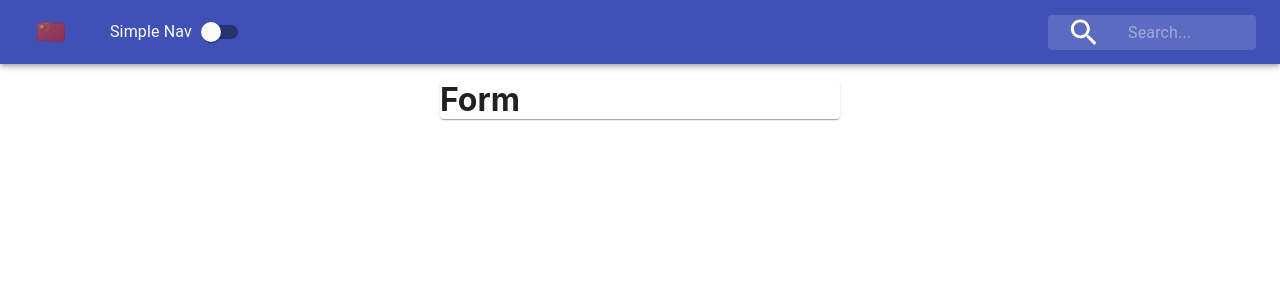
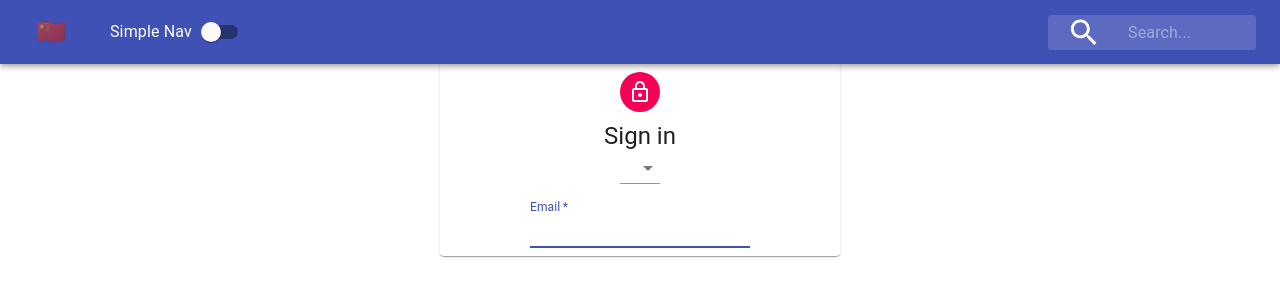
Before and after one commit to Kennethz374/NavBarWithContextNReducer, a React (Create React App) app in the folder navbar_with_context_and_reducer_hook/: page / in a window 1280 px wide. Shown: the top 300 px of the page. Built offline with nearby package versions, Linux system fonts and the light colour scheme; the HTML template or start-up script is replaced by a standard one.

Commit message:
add a simple login form

```diff
--- a/navbar_with_context_and_reducer_hook/src/Styles/FormStyles.js
+++ b/navbar_with_context_and_reducer_hook/src/Styles/FormStyles.js
@@ -5,12 +5,22 @@ const useStyles = makeStyles(theme => ({
     display: "block",
     marginLeft: theme.spacing.unit * 3,
     marginRight: theme.spacing.unit * 3,
-    marginTop: theme.spacing.unit * 10,
     [theme.breakpoints.up("sm")]: {
       width: 400,
       marginLeft: "auto",
       marginRight: "auto"
     }
+  },
+  paper: {
+    marginTop: theme.spacing.unit * 8,
+    display:"flex",
+    flexDirection: "column",
+    alignItems: "center"
+  },
+  avatar: {
+    margin: theme.spacing.unit,
+    backgroundColor: theme.palette.secondary.main,
+
   }
 }))
 
--- a/navbar_with_context_and_reducer_hook/src/components/Form.js
+++ b/navbar_with_context_and_reducer_hook/src/components/Form.js
@@ -20,8 +20,22 @@ export default function Form() {
   const classes = useStyles();
   return (
     <main className={classes.main}>
-      <Paper>
-        <h1>Form</h1>
+      <Paper className={classes.paper}>
+        <Avatar className={classes.avatar}>
+          <LockOutlineIcon />
+        </Avatar>
+        <Typography variant='h5'> Sign in </Typography>
+        <Select>
+          <MenuItem>Chinese</MenuItem>
+          <MenuItem>English</MenuItem>
+        </Select>
+        <form className={classes.form}>
+          <FormControl margin="normal" required fullWidth>
+            <InputLabel htmlFor="email">Email</InputLabel>
+            <Input id="email" name="email" autoFocus>
+            </Input>
+          </FormControl>
+        </form>
       </Paper>
     </main>
   )
```
